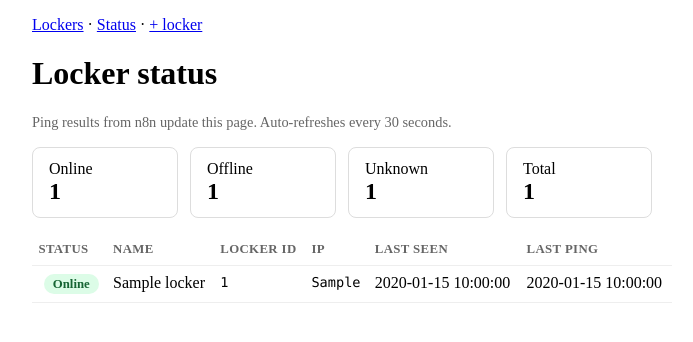
After one commit to leihothek-a4/pico, a Python web app: template app/src/templates/status_page.html in a window 1280 px wide. The commit adds this page. Shown: the top 342 px of the page, without its empty margins (288-981 px from the left). Run offline with Jinja, Linux system fonts and the light colour scheme; the template is opened without the code that fills it: most values are stand-ins (such as "Sample title", 1, 10 or a date in 2020).

Commit message:
feat: implement pico status

```diff
--- a/app/src/db.py
+++ b/app/src/db.py
@@ -9,6 +9,9 @@ class Locker(db.Model):
     device_uid = db.Column(db.String(64), nullable=True, unique=True, index=True)
     locker_id = db.Column(db.String(64), nullable=True, unique=True, index=True)
     name = db.Column(db.String(120), nullable=True)
+    status = db.Column(db.String(16), nullable=False, default="unknown", index=True)
+    last_seen_at = db.Column(db.DateTime, nullable=True)
+    last_ping_at = db.Column(db.DateTime, nullable=True)
     intended_items = db.relationship(
         "Item", backref="locker_ref", lazy="dynamic", cascade="all, delete-orphan"
     )
--- a/app/src/templates/base.html
+++ b/app/src/templates/base.html
@@ -21,12 +21,33 @@
             .item {
                 margin-left: 1rem;
             }
+            .badge {
+                display: inline-block;
+                border-radius: 999px;
+                padding: 0.1rem 0.45rem;
+                font-size: 0.75rem;
+                font-weight: 600;
+                margin-left: 0.35rem;
+            }
+            .badge-online {
+                background: #dcfce7;
+                color: #166534;
+            }
+            .badge-offline {
+                background: #fee2e2;
+                color: #991b1b;
+            }
+            .badge-unknown {
+                background: #f3f4f6;
+                color: #4b5563;
+            }
         </style>
         {% block head %}{% endblock %}
     </head>
     <body>
         <p>
             <a href="{{ url_for("mainpage") }}">Lockers</a> ·
+            <a href="{{ url_for("status_dashboard") }}">Status</a> ·
             <a href="{{ url_for("new_locker") }}">+ locker</a>
             {% if session.get("github_user") %}
                 · {{ session.github_user }}
--- /dev/null
+++ b/app/src/templates/status_page.html
@@ -0,0 +1,130 @@
+{% extends "base.html" %}
+{% block title %}Locker status{% endblock %}
+{% block head %}
+    <meta http-equiv="refresh" content="30">
+    <style>
+        .summary {
+            display: flex;
+            gap: 0.75rem;
+            flex-wrap: wrap;
+            margin: 1rem 0;
+        }
+        .summary-card {
+            border: 1px solid #ddd;
+            border-radius: 0.5rem;
+            padding: 0.75rem 1rem;
+            min-width: 7rem;
+        }
+        .summary-card strong {
+            display: block;
+            font-size: 1.5rem;
+        }
+        table {
+            width: 100%;
+            border-collapse: collapse;
+            margin-top: 1rem;
+        }
+        th,
+        td {
+            border-bottom: 1px solid #eee;
+            padding: 0.5rem 0.4rem;
+            text-align: left;
+            vertical-align: top;
+        }
+        th {
+            font-size: 0.8rem;
+            text-transform: uppercase;
+            letter-spacing: 0.03em;
+            color: #666;
+        }
+        .badge {
+            display: inline-block;
+            border-radius: 999px;
+            padding: 0.15rem 0.55rem;
+            font-size: 0.8rem;
+            font-weight: 600;
+        }
+        .badge-online {
+            background: #dcfce7;
+            color: #166534;
+        }
+        .badge-offline {
+            background: #fee2e2;
+            color: #991b1b;
+        }
+        .badge-unknown {
+            background: #f3f4f6;
+            color: #4b5563;
+        }
+        .mono {
+            font-family: ui-monospace, SFMono-Regular, Menlo, Consolas, monospace;
+            font-size: 0.85rem;
+        }
+        .muted {
+            color: #666;
+            font-size: 0.9rem;
+        }
+    </style>
+{% endblock %}
+{% block content %}
+    <h1>Locker status</h1>
+    <p class="muted">
+        Ping results from n8n update this page. Auto-refreshes every 30 seconds.
+    </p>
+    <div class="summary">
+        <div class="summary-card">
+            <span>Online</span>
+            <strong>{{ online_count }}</strong>
+        </div>
+        <div class="summary-card">
+            <span>Offline</span>
+            <strong>{{ offline_count }}</strong>
+        </div>
+        <div class="summary-card">
+            <span>Unknown</span>
+            <strong>{{ unknown_count }}</strong>
+        </div>
+        <div class="summary-card">
+            <span>Total</span>
+            <strong>{{ lockers|length }}</strong>
+        </div>
+    </div>
+    {% if not lockers %}
+        <p>
+            <em>No lockers yet.</em> Approve a device in Leihothek or <a href="{{ url_for("new_locker") }}">create one</a>.
+        </p>
+    {% else %}
+        <table>
+            <thead>
+                <tr>
+                    <th>Status</th>
+                    <th>Name</th>
+                    <th>Locker ID</th>
+                    <th>IP</th>
+                    <th>Last seen</th>
+                    <th>Last ping</th>
+                </tr>
+            </thead>
+            <tbody>
+                {% for locker in lockers %}
+                    <tr>
+                        <td>
+                            {% if locker.status == "online" %}
+                                <span class="badge badge-online">Online</span>
+                            {% elif locker.status == "offline" %}
+                                <span class="badge badge-offline">Offline</span>
+                            {% else %}
+                                <span class="badge badge-unknown">Unknown</span>
+                            {% endif %}
+                        </td>
+                        <td>{{ locker.name or ("Locker " ~ locker.id) }}</td>
+                        <td class="mono">{{ locker.locker_id or "—" }}</td>
+                        <td class="mono">{{ locker.ip or "—" }}</td>
+                        <td>{{ format_timestamp(locker.last_seen_at) }}</td>
+                        <td>{{ format_timestamp(locker.last_ping_at) }}</td>
+                    </tr>
+                {% endfor %}
+            </tbody>
+        </table>
+    {% endif %}
+{% endblock %}
```
Also changed, not shown: app/src/api_routes.py (+111 -11 lines), app/src/app.py (+24 -1 lines), app/src/presence.py (added, +45 -0 lines), app/src/templates/main_page.html (+8 -1 lines).
